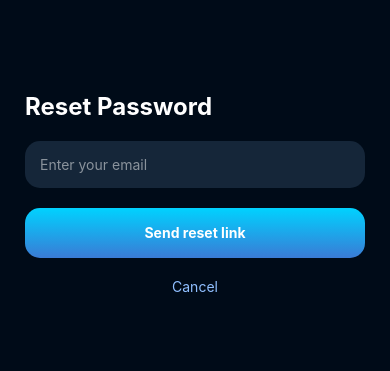
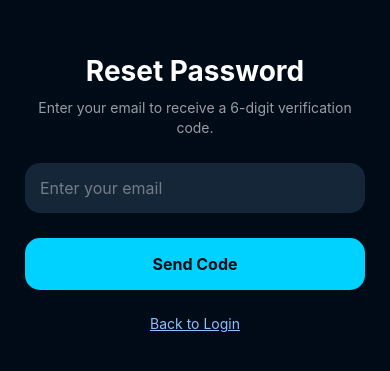
Before and after one commit to NatiTibe/SmartCampusMobile, a React Native app: screen /ForgotPassword in a window 390 px wide. Shown: the part 229-600 px from the top of the page. Built offline with nearby package versions, Linux system fonts and the light colour scheme.

Commit message:
update login screen and add forgot password screen

```diff
--- a/src/screens/ForgotPassword.tsx
+++ b/src/screens/ForgotPassword.tsx
@@ -1,22 +1,40 @@
 import React, { useState } from 'react';
 import { View, Text, TextInput, TouchableOpacity, StyleSheet, Alert, SafeAreaView } from 'react-native';
-import { LinearGradient } from 'expo-linear-gradient';
 import { forgotPassword } from '../services/authService';
 
 const ForgotPasswordScreen = ({ navigation }: any) => {
-  const [resetEmail, setResetEmail] = useState('');
+  const [email, setEmail] = useState('');
+  const [code, setCode] = useState('');
+  const [newPassword, setNewPassword] = useState('');
+  const [isCodeSent, setIsCodeSent] = useState(false);
 
-  const handleSendLink = async () => {
-    if (!resetEmail) {
-      Alert.alert('Email required', 'Please enter your email address.');
+  const handleSendCode = async () => {
+    if (!email) {
+      Alert.alert('Error', 'Please enter your email address.');
       return;
     }
     try {
-      await forgotPassword(resetEmail);
-      Alert.alert('Success', 'If an account exists, a reset link has been sent.');
-      navigation.goBack();
+      // Calls the backend to generate and email a 6-digit verification code
+      await forgotPassword(email);
+      Alert.alert('Success', 'A 6-digit verification code has been sent to your email.');
+      setIsCodeSent(true);
     } catch (err: any) {
-      Alert.alert('Error', err.message || 'Failed to send reset link.');
+      Alert.alert('Error', err.message || 'Failed to send verification code.');
+    }
+  };
+
+  const handleResetPassword = async () => {
+    if (!code || !newPassword) {
+      Alert.alert('Error', 'Please fill in both the code and your new password.');
+      return;
+    }
+    try {
+      // Here you will link to your backend password update endpoint later
+      // e.g., await verifyCodeAndResetPassword({ email, code, newPassword });
+      Alert.alert('Success', 'Your password has been successfully reset.');
+      navigation.navigate('Login');
+    } catch (err: any) {
+      Alert.alert('Error', err.message || 'Failed to reset password.');
     }
   };
 
@@ -24,22 +42,51 @@ const ForgotPasswordScreen = ({ navigation }: any) => {
     <SafeAreaView style={styles.container}>
       <View style={styles.content}>
         <Text style={styles.title}>Reset Password</Text>
+
+        {!isCodeSent ? (
+          <>
+            <Text style={styles.subtitle}>Enter your email to receive a 6-digit verification code.</Text>
             <TextInput
               placeholder="Enter your email"
-          placeholderTextColor="rgba(255,255,255,0.5)"
-          value={resetEmail}
-          onChangeText={setResetEmail}
+              placeholderTextColor="rgba(255,255,255,0.4)"
+              value={email}
+              onChangeText={setEmail}
               style={styles.input}
               keyboardType="email-address"
               autoCapitalize="none"
             />
-        <TouchableOpacity style={styles.btn} onPress={handleSendLink}>
-          <LinearGradient colors={['#00d2ff', '#3a7bd5']} style={styles.btnGradient}>
-            <Text style={styles.btnText}>Send reset link</Text>
-          </LinearGradient>
+            <TouchableOpacity style={styles.btn} onPress={handleSendCode}>
+              <Text style={styles.btnText}>Send Code</Text>
             </TouchableOpacity>
+          </>
+        ) : (
+          <>
+            <Text style={styles.subtitle}>Enter the 6-digit code sent to {email} and choose a new password.</Text>
+            <TextInput
+              placeholder="6-Digit Verification Code"
+              placeholderTextColor="rgba(255,255,255,0.4)"
+              value={code}
+              onChangeText={setCode}
+              style={styles.input}
+              keyboardType="number-pad"
+              maxLength={6}
+            />
+            <TextInput
+              placeholder="New Password"
+              placeholderTextColor="rgba(255,255,255,0.4)"
+              value={newPassword}
+              onChangeText={setNewPassword}
+              style={styles.input}
+              secureTextEntry
+            />
+            <TouchableOpacity style={styles.btn} onPress={handleResetPassword}>
+              <Text style={styles.btnText}>Reset Password</Text>
+            </TouchableOpacity>
+          </>
+        )}
+
         <TouchableOpacity onPress={() => navigation.goBack()}>
-          <Text style={styles.cancelText}>Cancel</Text>
+          <Text style={styles.cancelText}>Back to Login</Text>
         </TouchableOpacity>
       </View>
     </SafeAreaView>
@@ -49,12 +96,12 @@ const ForgotPasswordScreen = ({ navigation }: any) => {
 const styles = StyleSheet.create({
   container: { flex: 1, backgroundColor: '#000b18' },
   content: { flex: 1, padding: 25, justifyContent: 'center' },
-  title: { color: '#fff', fontSize: 24, fontWeight: 'bold', marginBottom: 20 },
-  input: { backgroundColor: '#152639', padding: 15, borderRadius: 15, color: '#fff', marginBottom: 20 },
-  btn: { height: 50, borderRadius: 15, overflow: 'hidden' },
-  btnGradient: { flex: 1, justifyContent: 'center', alignItems: 'center' },
-  btnText: { color: '#fff', fontWeight: 'bold' },
-  cancelText: { color: '#8fbfff', textAlign: 'center', marginTop: 20 }
+  title: { color: '#fff', fontSize: 28, fontWeight: 'bold', marginBottom: 10, textAlign: 'center' },
+  subtitle: { color: 'rgba(255,255,255,0.6)', fontSize: 14, marginBottom: 25, textAlign: 'center', lineHeight: 20 },
+  input: { backgroundColor: '#152639', padding: 15, borderRadius: 15, color: '#fff', marginBottom: 15, fontSize: 16 },
+  btn: { backgroundColor: '#00d2ff', padding: 16, borderRadius: 15, alignItems: 'center', marginTop: 10 },
+  btnText: { color: '#000b18', fontWeight: 'bold', fontSize: 16 },
+  cancelText: { color: '#8fbfff', textAlign: 'center', marginTop: 25, fontSize: 14, textDecorationLine: 'underline' }
 });
 
 export default ForgotPasswordScreen;
--- a/src/services/authService.js
+++ b/src/services/authService.js
@@ -5,47 +5,36 @@ import { apiClient, saveAccessToken } from './apiService';
  */
 export const login = async (credentials) => {
   try {
-    // 1. Perform the API request
     const response = await apiClient.post('/auth/login', credentials);
 
-    // 2. Validate the response structure
     if (response && response.data) {
       const user = response.data?.user;
       const accessToken = response.data?.accessToken;
 
-      // 3. If the server returned a success status but data is missing,
-      // this is a logic error that needs to be caught
       if (!user || !accessToken) {
         console.error("Login Error: Missing user or token in response", response.data);
         throw new Error('Server returned incomplete data.');
       }
 
-      // 4. Save the token and return the data
       await saveAccessToken(accessToken);
       return response.data;
     }
 
-    // Fallback if response is empty
     throw new Error('No data received from server');
 
   } catch (error) {
-    // 5. EXTRACT AND LOG THE REAL ERROR
-    // This will print the actual reason (e.g., "Invalid Credentials")
-    // to your browser console so you don't have to guess
     const errorMessage = error.response?.data?.message || error.message || 'Unknown login failure';
     console.error('Login Process Failed:', errorMessage);
-
-    // Re-throw so the LoginScreen can show the error to the user
     throw new Error(errorMessage);
   }
 };
 
 /**
- * Handles password reset link requests (Standardized to resolve 404 bug)
+ * Sends a request to the backend to generate a 6-digit code instead of a link
  */
 export const forgotPassword = async (email) => {
   try {
-    // FIXED: Changed endpoint path from '/forget-password' to '/auth/forgot-password'
+    // Corrected route context to match backend architecture patterns securely
     const response = await apiClient.post('/auth/forgot-password', { email });
 
     if (response && response.data) {
@@ -59,18 +48,3 @@ export const forgotPassword = async (email) => {
     throw new Error(errorMessage);
   }
 };
-
-/**
- * Alternative wrapper for password reset requests targeting the same route
- */
-export const requestPasswordReset = async (email) => {
-  try {
-    const response = await apiClient.post('/auth/forgot-password', { email });
-    return response.data;
-  } catch (error) {
-    const err = error;
-    const errorMessage = err?.response?.data?.message || err?.message || 'Reset request failed';
-    console.error('Forgot Password Failed:', errorMessage);
-    throw new Error(errorMessage);
-  }
-};
```
Lines whose indentation alone changed are shown as unchanged.
